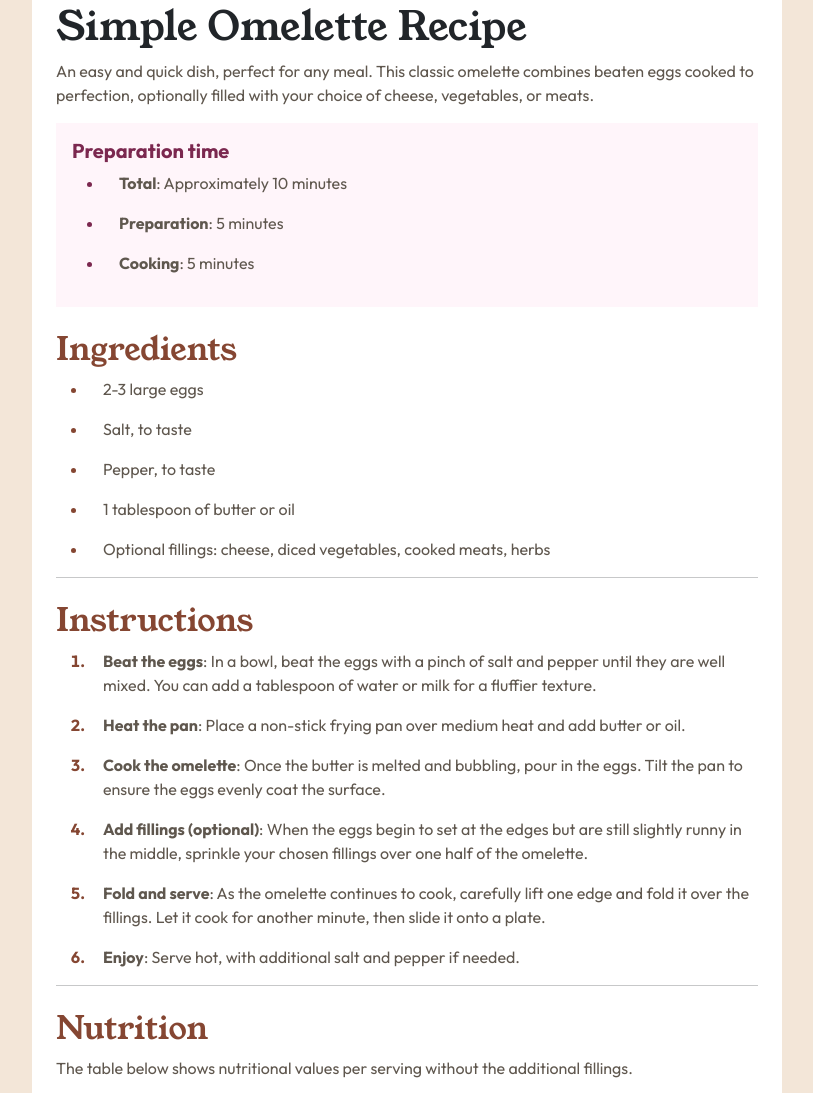
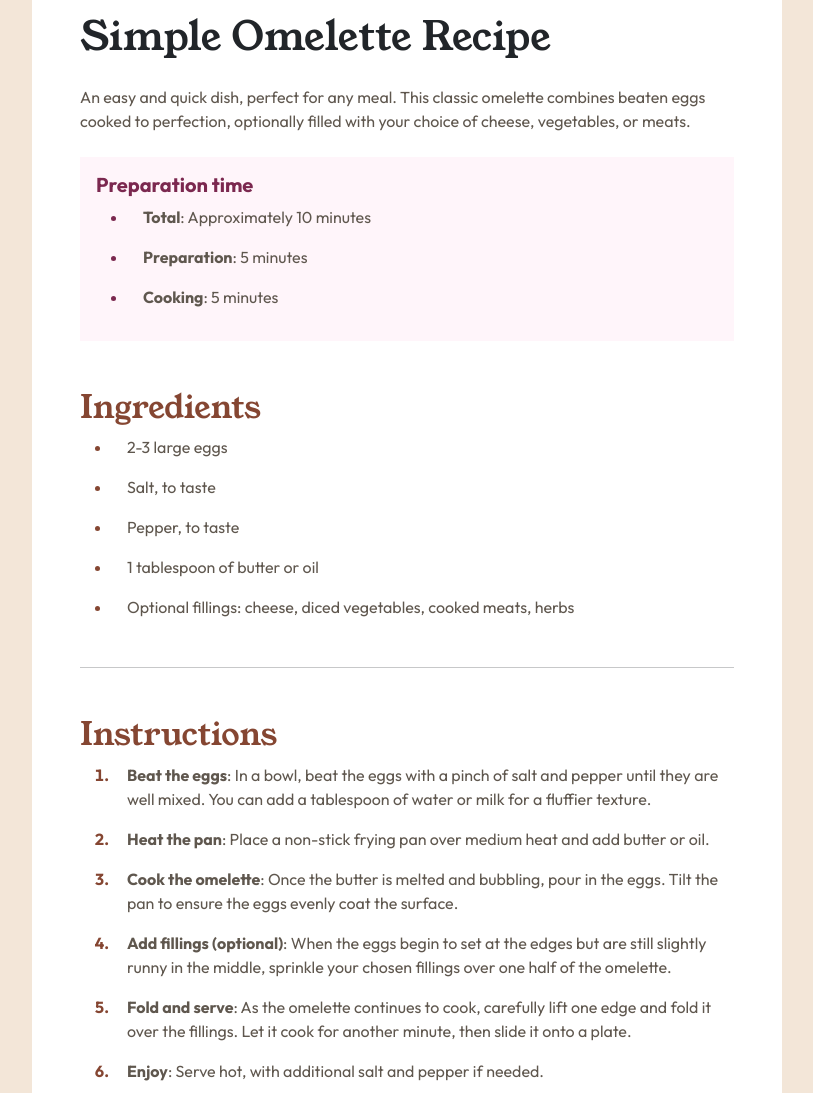
Before and after one commit to xStephx/recipe-page-challenge, a plain HTML site: page index.html in a window 1280 px wide. Shown: the part 478-1571 px from the top of the page, without its empty margins (233-1046 px from the left). Drawn offline with nearby package versions, Linux system fonts and the light colour scheme.

Commit message:
Update index.html

```diff
--- a/index.html
+++ b/index.html
@@ -9,104 +9,104 @@
   <link rel="stylesheet" href="assets/css/style.css">
 </head>
 <body>
-  <main class="container mx-auto m-5 p-4 rounded-3">
+  <main class="container mx-auto m-5 p-5 rounded-3">
     <img src="assets/images/image-omelette.jpeg" alt="" class="img-fluid rounded-3"/>
-    <h1 class="mt-3 custom-header">Simple Omelette Recipe</h1>
+    <h1 class="my-4 custom-header">Simple Omelette Recipe</h1>
 
-    <p class="wenge-brown">
+    <p class="mb-4">
       An easy and quick dish, perfect for any meal. This classic omelette combines beaten eggs cooked
       to perfection, optionally filled with your choice of cheese, vegetables, or meats.
     </p>
     <div class="preparation-section p-3">
     <h5 class="preparation-h5">Preparation time</h5>
       <ul>
-        <li class="wenge-brown">
-          <p class="wenge-brown">
+        <li>
+          <p>
             <strong>Total</strong>: Approximately 10 minutes
           </p>
         </li>
-        <li class="wenge-brown">
-          <p class="wenge-brown"><strong>Preparation</strong>: 5 minutes</p>
+        <li>
+          <p><strong>Preparation</strong>: 5 minutes</p>
         </li>
-        <li class="wenge-brown">
-          <p class="wenge-brown"><strong>Cooking</strong>: 5 minutes</p>
+        <li>
+          <p><strong>Cooking</strong>: 5 minutes</p>
         </li>
       </ul>
     </div>
-    <h2 class="mt-4 custom-h2">Ingredients</h2>
+    <h2 class="mt-5 custom-h2">Ingredients</h2>
     <ul>
       <li>
-        <p class="wenge-brown">2-3 large eggs</p>
+        <p>2-3 large eggs</p>
       </li>
       <li>
-        <p class="wenge-brown">Salt, to taste</p></li>
+        <p>Salt, to taste</p></li>
       <li>
-        <p class="wenge-brown">Pepper, to taste</p>
+        <p>Pepper, to taste</p>
       </li>
       <li>
-        <p class="wenge-brown">1 tablespoon of butter or oil</p>
+        <p>1 tablespoon of butter or oil</p>
       </li>
       <li>
-        <p class="wenge-brown">Optional fillings: cheese, diced vegetables, cooked meats, herbs</p>
+        <p>Optional fillings: cheese, diced vegetables, cooked meats, herbs</p>
       </li>
     </ul>
 
-    <hr class="my-2">
+    <hr class="mt-5">
 
-    <h2 class="mt-4 custom-h2">Instructions</h2>
+    <h2 class="mt-5 custom-h2">Instructions</h2>
     <ol>
       <li>
-        <p class="wenge-brown">
+        <p>
           <strong>Beat the eggs</strong>: In a bowl, beat the eggs with a pinch of salt and pepper until they are well mixed. You can add a tablespoon of water or milk for a fluffier texture.
         </p>
       </li>
       <li>
-        <p class="wenge-brown">
+        <p>
           <strong>Heat the pan</strong>: Place a non-stick frying pan over medium heat and add butter or oil.
         </p>
       </li>
       <li>
-        <p class="wenge-brown">
+        <p>
           <strong>Cook the omelette</strong>: Once the butter is melted and bubbling, pour in the eggs. Tilt the pan to ensure the eggs evenly coat the surface.
         </p>
       </li>
       <li>
-        <p class="wenge-brown">
+        <p>
           <strong>Add fillings (optional)</strong>: When the eggs begin to set at the edges but are still slightly runny in the middle, sprinkle your chosen fillings over one half of the omelette.
         </p>
       </li>
       <li>
-        <p class="wenge-brown">
+        <p>
           <strong>Fold and serve</strong>: As the omelette continues to cook, carefully lift one edge and fold it over the fillings. Let it cook for another minute, then slide it onto a plate.
         </p>
       </li>
       <li>
-        <p class="wenge-brown">
+        <p>
           <strong>Enjoy</strong>: Serve hot, with additional salt and pepper if needed.
         </p>
       </li>
     </ol>
 
-    <hr class="my-2">
+    <hr class="mt-5">
 
-    <h2 class="mt-4 custom-h2">Nutrition</h2>
-    <p class="wenge-brown">The table below shows nutritional values per serving without the additional fillings.</p>
+    <h2 class="mt-5 custom-h2">Nutrition</h2>
+    <p>The table below shows nutritional values per serving without the additional fillings.</p>
     <table class="table">
       <tbody>
         <tr>
-          <td scope="row wenge-brown">Calories</td>
+          <td>Calories</td>
           <th class="custom-th">277kcal</th>
         </tr>
         <tr>
-          <td scope="row wenge-brown">Carbs</td>
+          <td>Carbs</td>
           <th class="custom-th">0g</th>
         </tr>
         <tr>
-          <td scope="row wenge-brown">Protein</td>
+          <td>Protein</td>
           <th class="custom-th">20g</th>
         </tr>
         <tr>
-          <td scope="row wenge-brown">Fat</td>
+          <td>Fat</td>
           <th class="custom-th">22g</th>
         </tr>
       </tbody>
```
